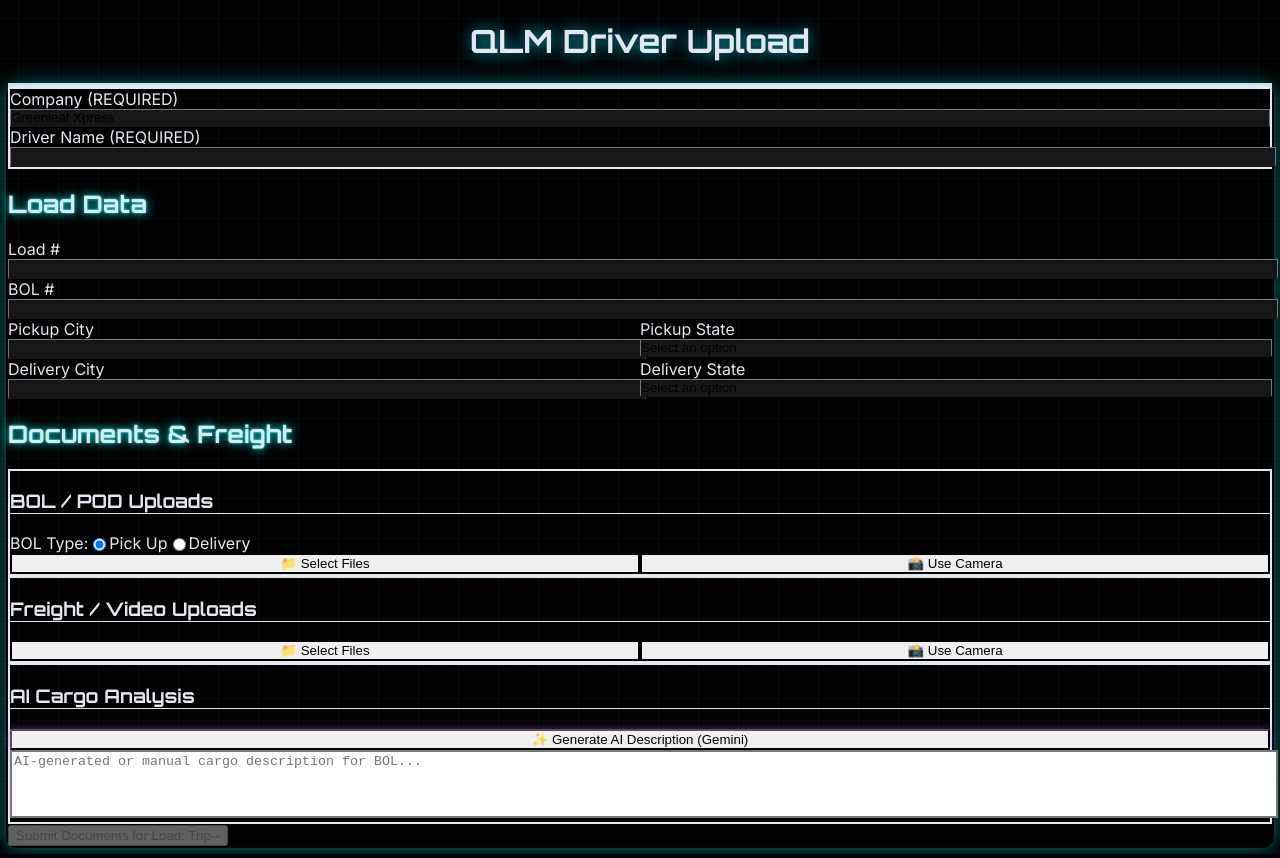
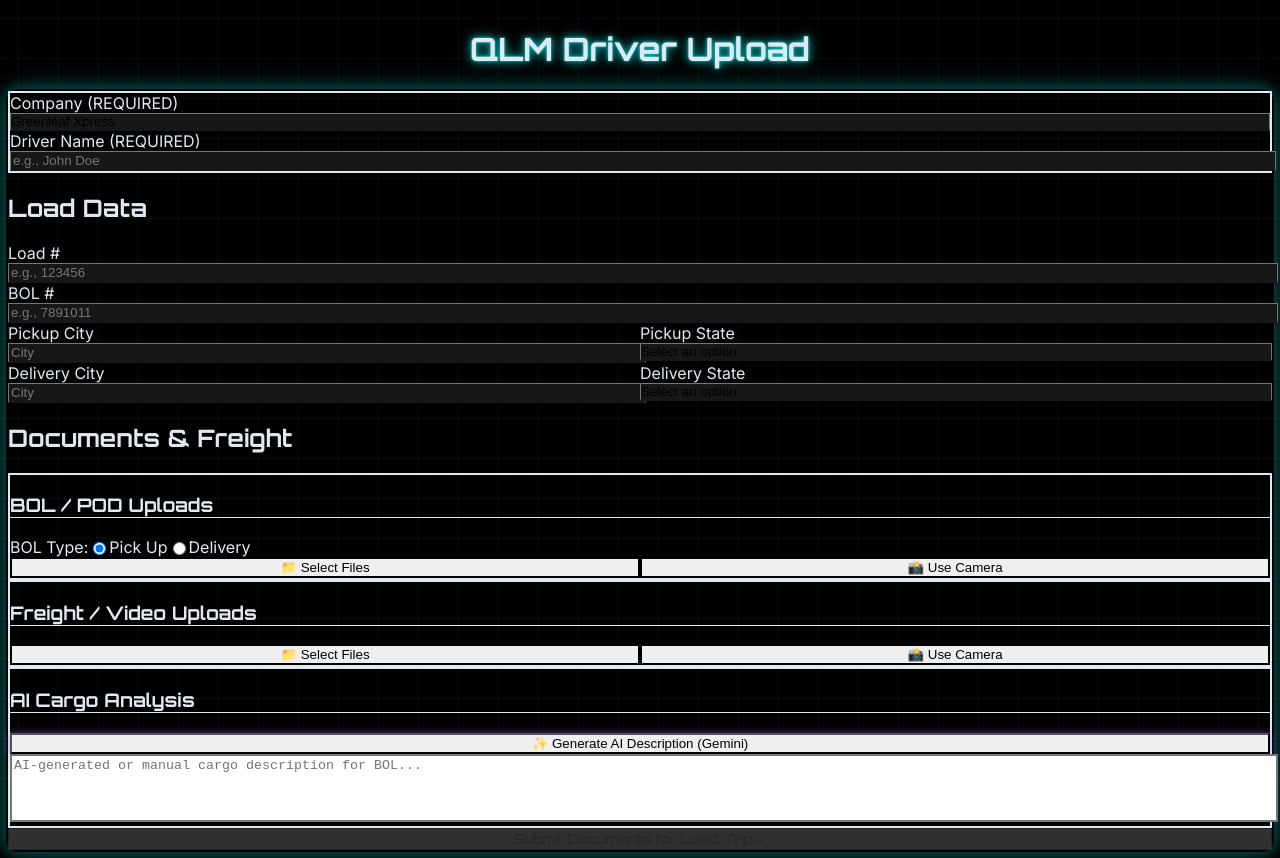
Before and after one commit to vtaylor84-vlt/document-uploader, a React (Vite) app: page / in a window 1280 px wide. Built offline with nearby package versions, Linux system fonts and the light colour scheme.

Commit message:
FINAL FIX: Created Header.tsx and linked all components for UI overhaul

```diff
--- a/App.tsx
+++ b/App.tsx
@@ -1,36 +1,30 @@
-import React from 'react';
-import { useTheme } from './hooks/useTheme.ts'; // Corrected
-import { Form } from './components/Form.tsx'; // Corrected
-import { ToastContainer } from './components/Toast.tsx'; // Corrected
+import React, { useEffect } from 'react';
+import { useTheme } from './hooks/useTheme.ts';
+import { Header } from './components/Header.tsx'; // ADDED Header import
+import { Form } from './components/Form.tsx';
+import { ToastContainer } from './components/Toast.tsx';
+import './src/style.css';
 
-const App: React.FC = () => {
-    const { currentTheme, DynamicLogo, themeVars } = useTheme();
+export const App: React.FC = () => {
+    const { currentTheme } = useTheme();
+
+    // Effect to apply CSS variables based on the current theme
+    useEffect(() => {
+        document.documentElement.style.setProperty('--color-primary', currentTheme.palette.primary);
+        document.documentElement.style.setProperty('--color-secondary', currentTheme.palette.secondary);
+        document.documentElement.style.setProperty('--shadow-glow', currentTheme.palette.glow);
+    }, [currentTheme]);
 
     return (
-        // Apply dynamic CSS variables and base styling to the main container
-        <div className="min-h-screen pb-12" style={{ cssText: themeVars }}>
-            {/* --- DYNAMIC HEADER/LOGO --- */}
-            <div className="bg-slate-900 shadow-2xl border-b-4 border-b-[--color-primary] sticky top-0 z-10">
-                <div className="max-w-4xl mx-auto">
-                    {currentTheme.name === 'QLM Driver Upload' ? (
-                        <header className="text-center py-6">
-                            <h1 className="text-4xl font-orbitron font-bold text-white tracking-widest"
-                                style={{ textShadow: `0 0 15px var(--color-primary)` }}>
-                                {currentTheme.name}
-                            </h1>
-                        </header>
-                    ) : (
-                        <DynamicLogo />
-                    )}
-                </div>
-            </div>
+        <div className={`min-h-screen flex flex-col items-center p-4 relative font-inter transition-colors duration-500`}>
 
-            {/* --- MAIN FORM --- */}
-            <main className="max-w-4xl mx-auto p-4">
+            {/* --- HEADER --- */}
+            <Header />
+
+            <main className="w-full max-w-4xl mt-8 mb-16 relative z-10">
                 <Form />
             </main>
 
-            {/* --- GLOBAL TOAST SYSTEM --- */}
             <ToastContainer />
         </div>
     );
--- a/components/FileUploadArea.tsx
+++ b/components/FileUploadArea.tsx
@@ -2,6 +2,7 @@
 import { SelectedFile, FileType, BolCategory } from '../types.ts';
 import { FilePreview } from './FilePreview.tsx'; // Assuming FilePreview exists and is correctly structured
 import { useToast } from './Toast.tsx'; // Assuming useToast exists and is correctly structured
+import { CameraIcon } from './icons/CameraIcon.tsx'; // Assuming CameraIcon is correctly imported
 
 interface FileUploadAreaProps {
     files: SelectedFile[];
--- a/components/Form.tsx
+++ b/components/Form.tsx
@@ -13,7 +13,7 @@
 
 
 // Initial state for the submission form
-const initialFormState: LoadSubmission = {
+const initialFormState: Omit<LoadSubmission, 'files' | 'timestamp' | 'submissionId'> = {
     company: 'default',
     driverName: '',
     loadNumber: '',
@@ -23,22 +23,20 @@
     deliveryCity: '',
     deliveryState: '',
     description: '',
-    files: [], // Stored in the component state, added here for type consistency
-    timestamp: 0,
-    submissionId: '',
 };
 
 export const Form: React.FC = () => {
     const { company, setCompany, currentTheme } = useTheme();
     const showToast = useToast();
-    const [status, setStatus] = useState<'idle' | 'submitting'>('idle'); // Added status state
+    const [status, setStatus] = useState<'idle' | 'submitting'>('idle');
 
     // Form and File State
     const [form, setForm] = useState<Omit<LoadSubmission, 'files' | 'timestamp' | 'submissionId'>>({
         ...initialFormState,
+        company: company, // Initialize company from theme
     });
-    const [bolFiles, setBolFiles] = useState<SelectedFile[]>([]);
-    const [freightFiles, setFreightFiles] = useState<SelectedFile[]>([]);
+    const [bolFiles, setBolFiles] = useState<SelectedFile[]>([] as SelectedFile[]);
+    const [freightFiles, setFreightFiles] = useState<SelectedFile[]>([] as SelectedFile[]);
 
     // Combine files for validation/submission
     const allFiles = useMemo(() => [...bolFiles, ...freightFiles], [bolFiles, freightFiles]);
@@ -67,25 +65,22 @@
             return;
         }
 
-        setStatus('submitting'); // Set status to submitting
+        setStatus('submitting');
 
         const submissionId = crypto.randomUUID();
         const finalSubmission: LoadSubmission = {
             ...form,
-            company: company, // Use theme-managed company state
+            company: company,
             files: allFiles,
             timestamp: Date.now(),
             submissionId: submissionId,
         };
 
         try {
-            // Save to IndexedDB Queue
             await saveSubmissionToQueue(finalSubmission);
-
-            // Immediate Success Feedback (Offline-First Mandate)
             showToast(`Load ${form.loadNumber || 'N/A'} saved to queue! Uploading in background.`, 'success');
 
-            // Reset Form (excluding company selection)
+            // Reset Form (excluding company selection which is managed by theme)
             setForm(initialFormState);
             setBolFiles([]);
             setFreightFiles([]);
@@ -108,7 +103,7 @@
     return (
         <form
             onSubmit={handleSubmit}
-            className={`relative form-container space-y-8 p-6 bg-black/60 rounded-xl backdrop-blur-sm ${formGlowClass}`} // ADDED GLOW CLASSES
+            className={`relative form-container space-y-8 p-6 bg-black/60 rounded-xl backdrop-blur-sm ${formGlowClass}`}
         >
 
             {/* --- CORE IDENTIFICATION --- */}
@@ -120,10 +115,6 @@
                     options={COMPANY_OPTIONS}
                     onChange={handleChange}
                     required
-                    style={{
-                        boxShadow: `0 0 5px var(--color-primary)`,
-                        borderColor: `var(--color-primary)`
-                    }}
                 />
                 <InputField
                     label="Driver Name (REQUIRED)"
@@ -131,25 +122,26 @@
                     value={form.driverName}
                     onChange={handleChange}
                     required
+                    placeholder="e.g., John Doe"
                 />
             </div>
 
             {/* --- LOAD IDENTIFICATION --- */}
-            <h2 className={`text-2xl font-orbitron text-[--color-primary] pt-4 ${currentTheme.name === 'Greenleaf Xpress' ? 'glowing-text-green' : currentTheme.name === 'BST Expedite' ? 'glowing-text-sky' : 'glowing-text-cyan'}`}>Load Data</h2>
+            <h2 className={`text-2xl font-orbitron pt-4 ${currentTheme.glowingText}`}>Load Data</h2>
             <div className="grid grid-cols-1 sm:grid-cols-2 gap-6">
-                <InputField label="Load #" id="loadNumber" value={form.loadNumber} onChange={handleChange} />
-                <InputField label="BOL #" id="bolNumber" value={form.bolNumber} onChange={handleChange} />
+                <InputField label="Load #" id="loadNumber" value={form.loadNumber} onChange={handleChange} placeholder="e.g., 123456" />
+                <InputField label="BOL #" id="bolNumber" value={form.bolNumber} onChange={handleChange} placeholder="e.g., 7891011" />
             </div>
 
             <div className="grid grid-cols-2 gap-4 sm:grid-cols-4 sm:gap-6">
-                <InputField label="Pickup City" id="pickupCity" value={form.pickupCity} onChange={handleChange} />
-                <SelectField label="Pickup State" id="pickupState" value={form.pickupState} options={STATES_US} onChange={handleChange} />
-                <InputField label="Delivery City" id="deliveryCity" value={form.deliveryCity} onChange={handleChange} />
-                <SelectField label="Delivery State" id="deliveryState" value={form.deliveryState} options={STATES_US} onChange={handleChange} />
+                <InputField label="Pickup City" id="pickupCity" value={form.pickupCity} onChange={handleChange} placeholder="City" />
+                <SelectField label="Pickup State" id="pickupState" value={form.pickupState} options={STATES_US} onChange={handleChange} placeholder="State" />
+                <InputField label="Delivery City" id="deliveryCity" value={form.deliveryCity} onChange={handleChange} placeholder="City" />
+                <SelectField label="Delivery State" id="deliveryState" value={form.deliveryState} options={STATES_US} onChange={handleChange} placeholder="State" />
             </div>
 
             {/* --- DOCUMENT UPLOADS --- */}
-            <h2 className={`text-2xl font-orbitron text-[--color-primary] pt-4 ${currentTheme.name === 'Greenleaf Xpress' ? 'glowing-text-green' : currentTheme.name === 'BST Expedite' ? 'glowing-text-sky' : 'glowing-text-cyan'}`}>Documents & Freight</h2>
+            <h2 className={`text-2xl font-orbitron pt-4 ${currentTheme.glowingText}`}>Documents & Freight</h2>
             <FileUploadArea files={bolFiles} setFiles={setBolFiles} fileType="BOL" />
             <FileUploadArea files={freightFiles} setFiles={setFreightFiles} fileType="FREIGHT" />
 
@@ -164,7 +156,12 @@
             <button
                 type="submit"
                 disabled={!isValid || status === 'submitting'}
-    className={`...` /* (Classes unchanged) */}
+                className={`
+                    w-full py-4 rounded-xl text-white font-bold font-orbitron text-2xl tracking-wider
+                    transition-all duration-300 transform
+                    ${isPulsing ? 'animate-pulse-glow' : ''}
+                    ${isValid ? 'bg-gradient-to-r from-[--color-primary] to-[--color-secondary] hover:scale-[1.01]' : 'bg-gray-700 opacity-50 cursor-not-allowed'}
+                `}
                 style={isValid ? { boxShadow: `var(--shadow-glow)` } : {}}
             >
                 {status === 'submitting' ? 'INITIATING UPLOAD...' : 'Submit Documents for Load: ' + (form.loadNumber || 'Trip--')}
--- /dev/null
+++ b/components/Header.tsx
@@ -0,0 +1,30 @@
+import React from 'react';
+import { useTheme } from '../hooks/useTheme.ts';
+
+export const Header: React.FC = () => {
+    const { currentTheme } = useTheme();
+
+    // Use the DynamicLogo component provided by the theme hook
+    const DynamicLogoComponent = currentTheme.logo;
+    const glowingTextClass = currentTheme.name === 'Greenleaf Xpress' ? 'glowing-text-green' :
+                             currentTheme.name === 'BST Expedite' ? 'glowing-text-sky' :
+                             'glowing-text-cyan';
+
+    return (
+        <header className="text-center mb-8 relative z-10">
+            {currentTheme.name === 'QLM Driver Upload' ? (
+                // Default Header Text (When no company is selected)
+                <h1
+                    className={`font-orbitron text-4xl md:text-5xl font-bold text-white ${glowingTextClass}`}
+                >
+                    QLM Driver Upload
+                </h1>
+            ) : (
+                // Dynamic Logo Component (Greenleaf or BST)
+                <div className="mt-4">
+                    <DynamicLogoComponent />
+                </div>
+            )}
+        </header>
+    );
+};
```
Lines whose indentation alone changed are shown as unchanged.
